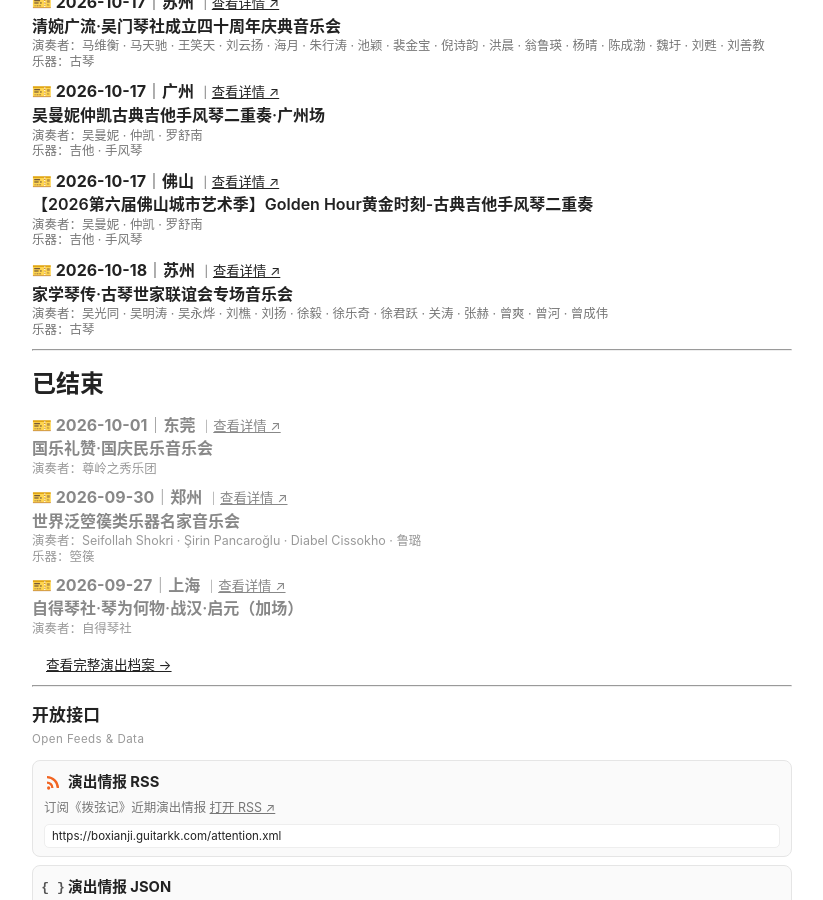
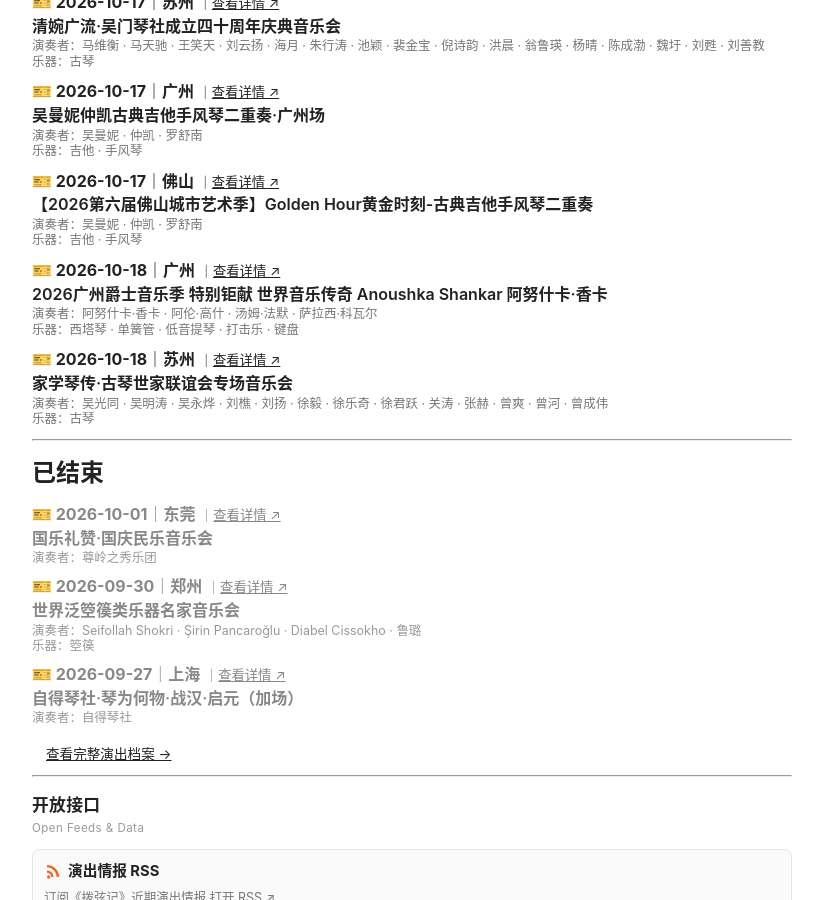
Before and after one commit to KeenKwok/boxianji, a Jekyll site: the page built from attention/index.md, in a window 1280 px wide and 900 px high, scrolled down 1315 px. Shown: the whole window, without its empty margins (228-1051 px from the left). Built offline with Jekyll 4.4.1, drawn with Linux system fonts in a browser that asks for light colours.

Commit message:
更新 attention.yml

```diff
--- a/_data/attention.yml
+++ b/_data/attention.yml
@@ -1,3 +1,20 @@
+- id: "20261018-guangzhou-anoushka-shankar-guangzhou-jazz"
+  date: "2026-10-18"
+  city: "广州"
+  title: "2026广州爵士音乐季 特别钜献 世界音乐传奇 Anoushka Shankar 阿努什卡·香卡"
+  performers:
+    - "阿努什卡·香卡"
+    - "阿伦·高什"
+    - "汤姆·法默"
+    - "萨拉西·科瓦尔"
+  instruments:
+    - "西塔琴"
+    - "单簧管"
+    - "低音提琴"
+    - "打击乐"
+    - "键盘"
+  link: "https://mp.weixin.qq.com/s/wo5OS1UTgOjINJ9X4n-nQQ"
+
 - id: "20261018-suzhou-jiaxue-qinchuan-family-concert"
   date: "2026-10-18"
   city: "苏州"
```
